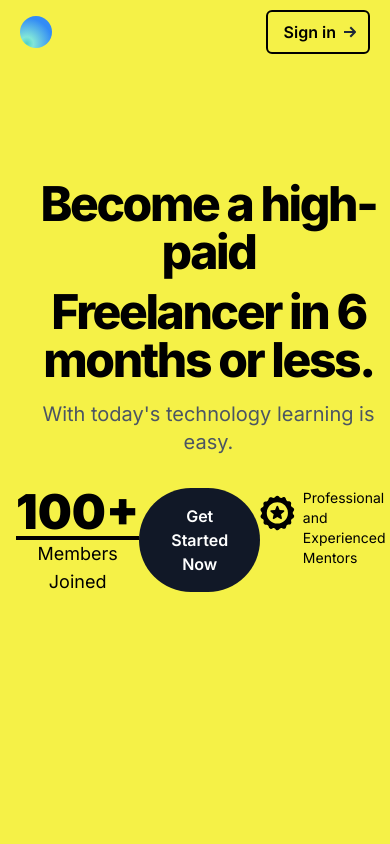
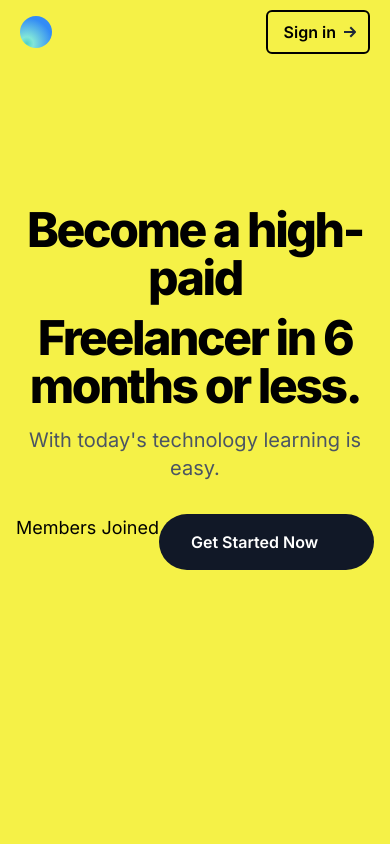
Before and after one commit to reveal-software/Reveal-Bootcamp-Landing-Page, a Next.js app: page / in a window 390 px wide. Shown: the top 844 px of the page. Built offline with nearby package versions, Linux system fonts and the light colour scheme.

Commit message:
remove link and hide on mobile

```diff
--- a/src/pages/index.tsx
+++ b/src/pages/index.tsx
@@ -87,7 +87,7 @@ export default function Home() {
                 </div>
                 <div className="w-full flex justify-evenly">
                   <div className="">
-                    <h1 className="border-b-4 border-black text-left font-[900] text-5xl">
+                    <h1 className="hidden md:block border-b-4 border-black text-left font-[900] text-2xl">
                       100+
                     </h1>
                     <p className="text-lg">Members Joined</p>
@@ -119,7 +119,7 @@ export default function Home() {
                       </a>
                     </div>
                   </div>
-                  <div className="flex">
+                  <div className="hidden md:flex">
                     <svg
                       className="w-[50px] h-[50px]"
                       viewBox="0 0 489.327 489.327"
@@ -950,10 +950,7 @@ export default function Home() {
         {/* Footer */}
         <footer className="p-4 bg-white rounded-lg shadow md:px-6 md:py-8 dark:bg-gray-900">
           <div className="sm:flex sm:items-center sm:justify-between">
-            <a
-              href="https://flowbite.com/"
-              className="flex items-center mb-4 sm:mb-0"
-            >
+            <a href="#" className="flex items-center mb-4 sm:mb-0">
               <svg
                 className="w-8 h-8"
                 viewBox="0 0 32 32"
@@ -1029,8 +1026,8 @@ export default function Home() {
           <hr className="my-6 border-gray-200 sm:mx-auto dark:border-gray-700 lg:my-8" />
           <span className="block text-sm text-gray-500 sm:text-center dark:text-gray-400">
             © 2022
-            <a href="https://flowbite.com/" className="hover:underline">
-              Flowbite™
+            <a href="#" className="hover:underline">
+              Addis-Bootcamp
             </a>
             . All Rights Reserved.
           </span>
```
